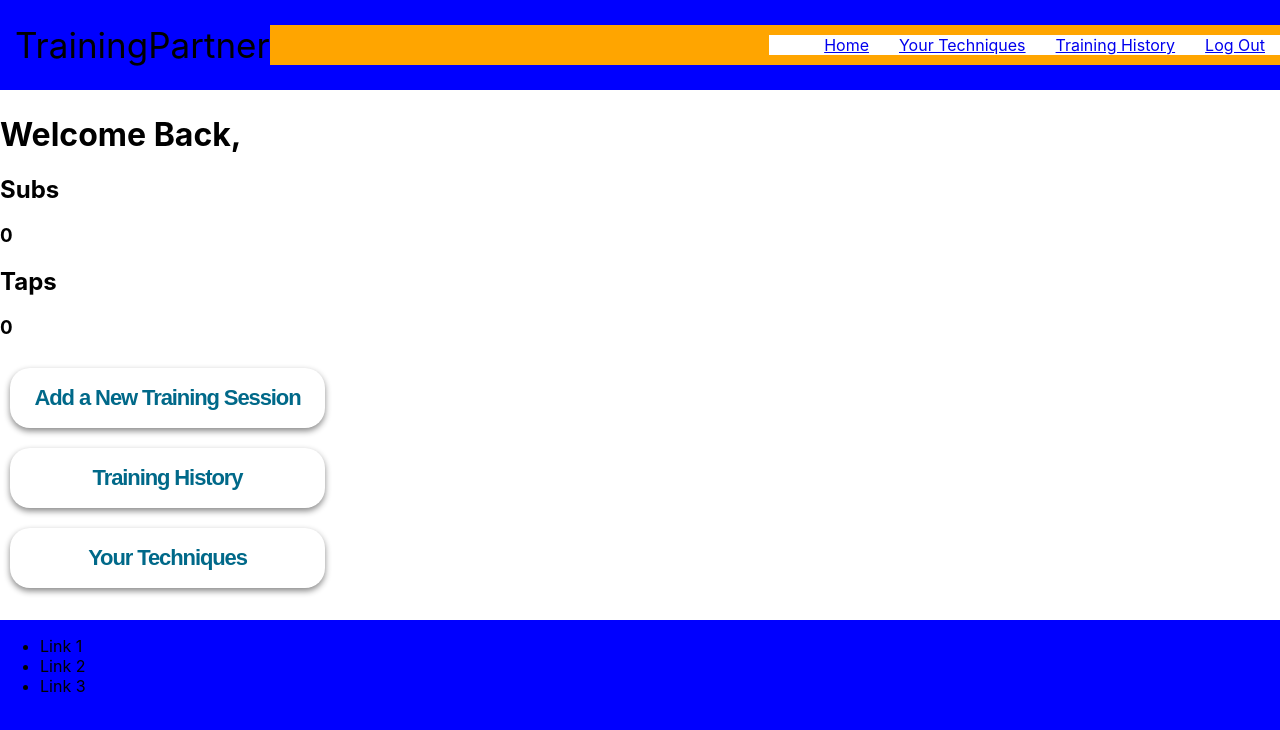
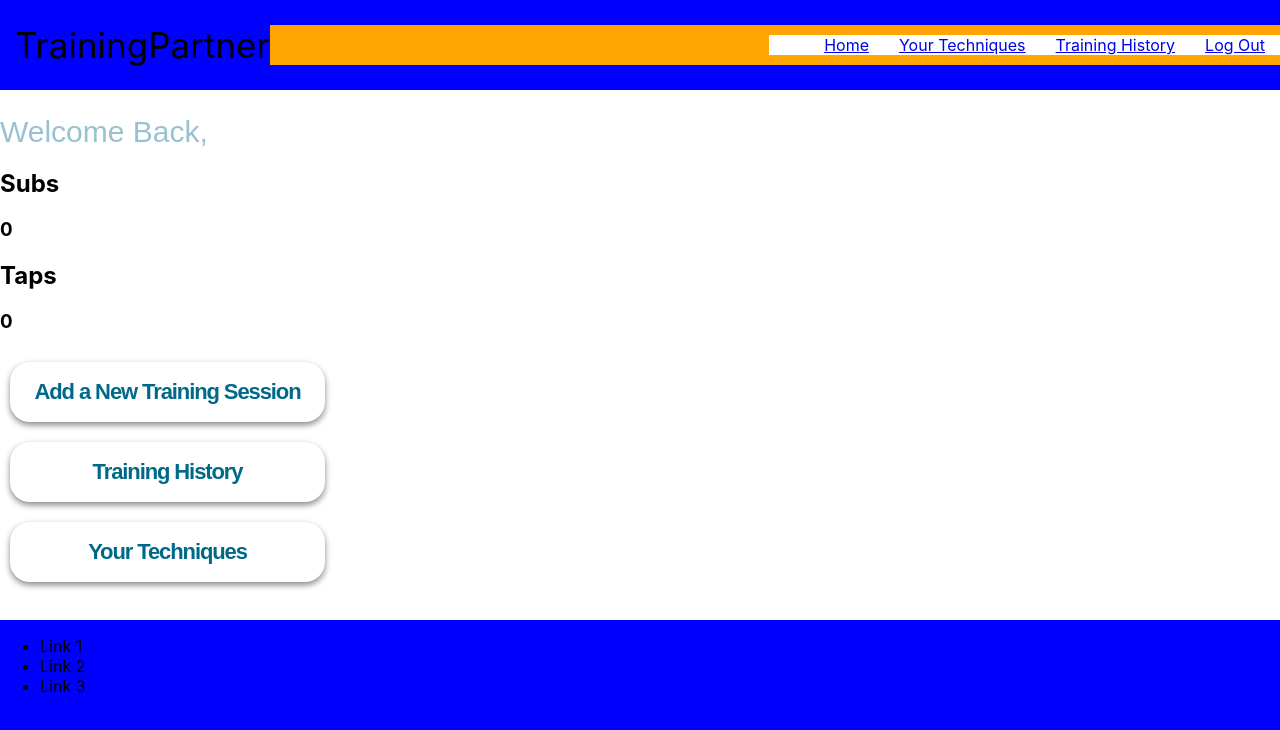
Before and after one commit to mercuryfillings/training-partner, a React (Create React App) app in the folder client/: page /home in a window 1280 px wide. Shown: the top 730 px of the page. Built offline with nearby package versions, Linux system fonts and the light colour scheme; no server answers.

Commit message:
More styling

```diff
--- a/client/src/Components/Home/Home.jsx
+++ b/client/src/Components/Home/Home.jsx
@@ -23,7 +23,7 @@ export default function Home(props) {
   return (
 
     <>
-      <h1>Welcome Back, {name}</h1>
+      <h1 className="welcome">Welcome Back, {name}</h1>
       <h2>Subs</h2>
       <h3>{totals.subs}</h3>
       <h2>Taps</h2>
--- a/client/src/Components/Home/Home.scss
+++ b/client/src/Components/Home/Home.scss
@@ -18,3 +18,10 @@
   display: flex;
   flex-direction: column;
 }
+
+.welcome {
+  font-family: arial;
+  font-size: 30px;
+  color: rgb(152, 194, 207);
+  font-weight: 400;
+}
```
Also changed, not shown: 1 other file (tests, documents, lock files or other folders).
